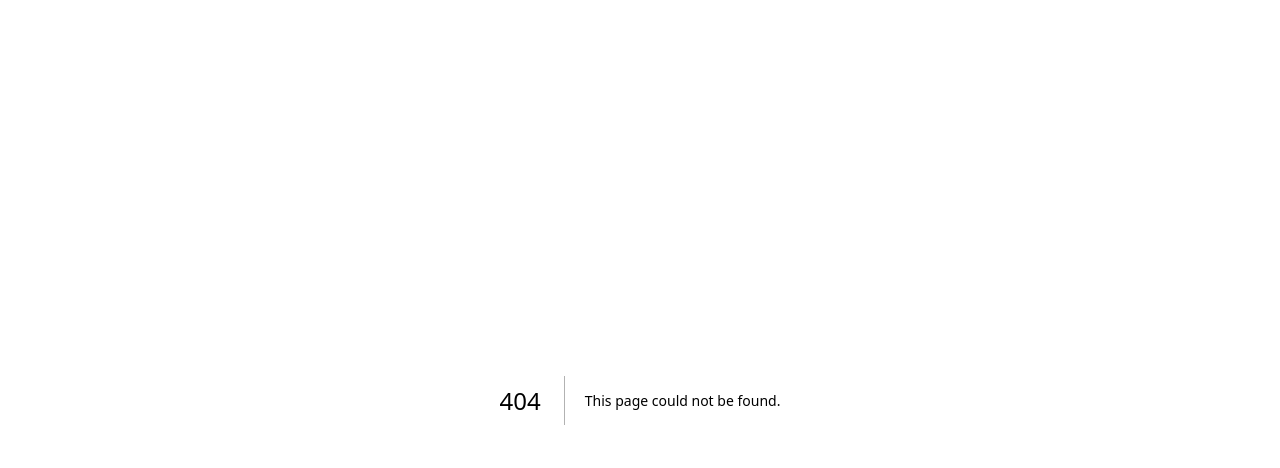
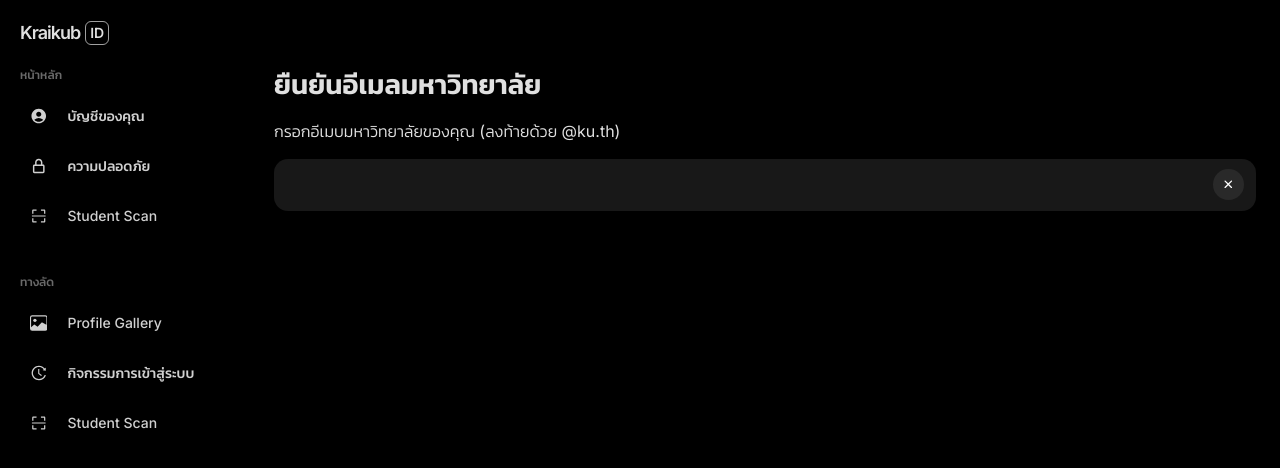
Before and after one commit to kraikub/kraikub-id, a Next.js app: page /verify/university-email in a window 1280 px wide. Before the commit this address had no page. Shown: the top 468 px of the page. Built offline with nearby package versions, Linux system fonts and the light colour scheme.

Commit message:
💄 Add university email verify page.

```diff
--- /dev/null
+++ b/pages/verify/university-email.tsx
@@ -0,0 +1 @@
+export { VerifyUniversityEmail as default } from "../../src/views/verify/university-email";
--- /dev/null
+++ b/src/layouts/ui/input/Input.tsx
@@ -0,0 +1,71 @@
+import {
+  Box,
+  IconButton,
+  InputBase,
+  Paper,
+  Stack,
+  useTheme,
+} from "@mui/material";
+import { FC, ReactNode } from "react";
+import { IoIosClose } from "react-icons/io";
+
+interface InputProps {
+  icon?: ReactNode;
+}
+
+export const Input: FC<InputProps> = (props) => {
+  const theme = useTheme();
+  return (
+    <Paper
+      sx={{
+        px: "12px",
+        py: "10px",
+        display: "flex",
+        alignItems: "center",
+        justifyContent: "space-between",
+      }}
+    >
+      <Stack
+        direction="row"
+        alignItems="center"
+        spacing={2}
+        sx={{
+          width: "100%",
+        }}
+      >
+        {props.icon ? (
+          <Box
+            sx={{
+              color: theme.palette.text.secondary,
+              display: "flex",
+              alignItems: "center",
+              fontSize: 22,
+            }}
+          >
+            {props.icon}
+          </Box>
+        ) : null}
+
+        <InputBase
+          type="email"
+          sx={{
+            width: "100%",
+            fontSize: 16,
+            fontWeight: 500,
+            color: theme.palette.text.primary,
+          }}
+        />
+      </Stack>
+      <Box>
+        <IconButton
+          size="small"
+          sx={{
+            backgroundColor: theme.palette.divider,
+          }}
+        >
+          <IoIosClose />
+        </IconButton>
+      </Box>
+    </Paper>
+  );
+};
--- a/src/layouts/ui/link/LinkWrap.tsx
+++ b/src/layouts/ui/link/LinkWrap.tsx
@@ -13,7 +13,7 @@ export const LinkWrap: FC<LinkWrapProps> = ({ href, children }) => {
 
   return (
     <Link href={href}>
-      <a>{children}</a>
+      {children}
     </Link>
   );
 };
--- a/src/styles/mui.ts
+++ b/src/styles/mui.ts
@@ -24,12 +24,12 @@ export const darkTheme = createTheme({
       paper: "#181818",
     },
     text: {
-      primary: "#ffffff",
+      primary: "#ffffffe0",
     },
     divider: "#292929",
   },
   shape: {
-    borderRadius: 8,
+    borderRadius: 14,
   },
   typography: {
     fontFamily: `'Inter','Kanit', sans-serif`,
@@ -54,6 +54,7 @@ export const darkTheme = createTheme({
     },
     body1: {
       fontWeight: 300,
+      fontSize: 16,
     },
     body2: {
       fontWeight: 300,
--- a/src/views/account/components/GroupCardBase.tsx
+++ b/src/views/account/components/GroupCardBase.tsx
@@ -12,9 +12,7 @@ export const GroupCardBase: FC<GroupCardBaseProps> = ({children, title}) => {
       py: "30px",
       px: "18px",
     }}>
-    <Typography variant="h6" fontSize={16} sx={{
-      opacity: 0.8,
-    }}>{title}</Typography>
+    <Typography variant="h6" fontSize={16}>{title}</Typography>
     <Divider sx={{
       my: 2,
       opacity: 0.5,
--- a/src/views/account/components/UseSuggestionEmail.tsx
+++ b/src/views/account/components/UseSuggestionEmail.tsx
@@ -40,17 +40,17 @@ export const UseSuggestionEmail: FC<UseSuggestionEmailProps> = ({
           {" "}
           {suggestedEmail}{" "}
         </Typography>
-        เป็นอีเมลสำรองของคุณหรือไม่
+        เป็นอีเมลสำรองของคุณหรือไม่?
       </Typography>
     </>
   );
 
   const choice = [
     {
-      text: "ไม่, ใช้อีเมลอื่น",
+      text: "ไม่ , ฉันใช้อีเมลอื่น",
     },
     {
-      text: "ใช่",
+      text: "ตกลง",
     },
   ]
 
--- a/src/views/account/index.tsx
+++ b/src/views/account/index.tsx
@@ -25,7 +25,7 @@ export const AccountPage: NextPage = () => {
           my: 4
         }}>
           <General />
-          <Menu text="ยืนยันอีเมลมหาวิทยาลัย" mark="important"/>
+          <Menu text="ยืนยันอีเมลมหาวิทยาลัย" mark="important" href="/verify/university-email"/>
           <UseSuggestionEmail suggestedEmail="beamuonly@gmail.com" />
           <Education />
           <AppActivities />
--- /dev/null
+++ b/src/views/verify/university-email/components/EmailForm.tsx
@@ -0,0 +1,13 @@
+import { Input } from "../../../../layouts/ui/input/Input";
+import { HiOutlineMail } from "react-icons/hi";
+import { Box } from "@mui/system";
+import { Typography } from "@mui/material";
+
+export const EmailForm = () => {
+  return (
+    <Box>
+      <Typography variant="body1" mb={2}>กรอกอีเมบมหาวิทยาลัยของคุณ (ลงท้ายด้วย @ku.th)</Typography>
+      <Input  />
+    </Box>
+  );
+};
--- /dev/null
+++ b/src/views/verify/university-email/index.tsx
@@ -0,0 +1,25 @@
+import { Box, Typography } from "@mui/material";
+import { NextPage } from "next";
+import Head from "next/head";
+import { AppBar } from "../../../layouts/AppBar";
+import { EmailForm } from "./components/EmailForm";
+
+export const VerifyUniversityEmail: NextPage = () => {
+  return (
+    <>
+    <Head>
+      <title>Verify your Kasetsart University Email</title>
+    </Head>
+    <AppBar>
+      <Box>
+        <Typography variant="h5">ยืนยันอีเมลมหาวิทยาลัย</Typography>
+      </Box>
+      <Box sx={{
+        my: 2
+      }}>
+        <EmailForm />
+      </Box>
+    </AppBar>
+    </>
+  )
+}
```
Also changed, not shown: src/views/account/components/OutlineBadge.tsx (+4 -7 lines).
